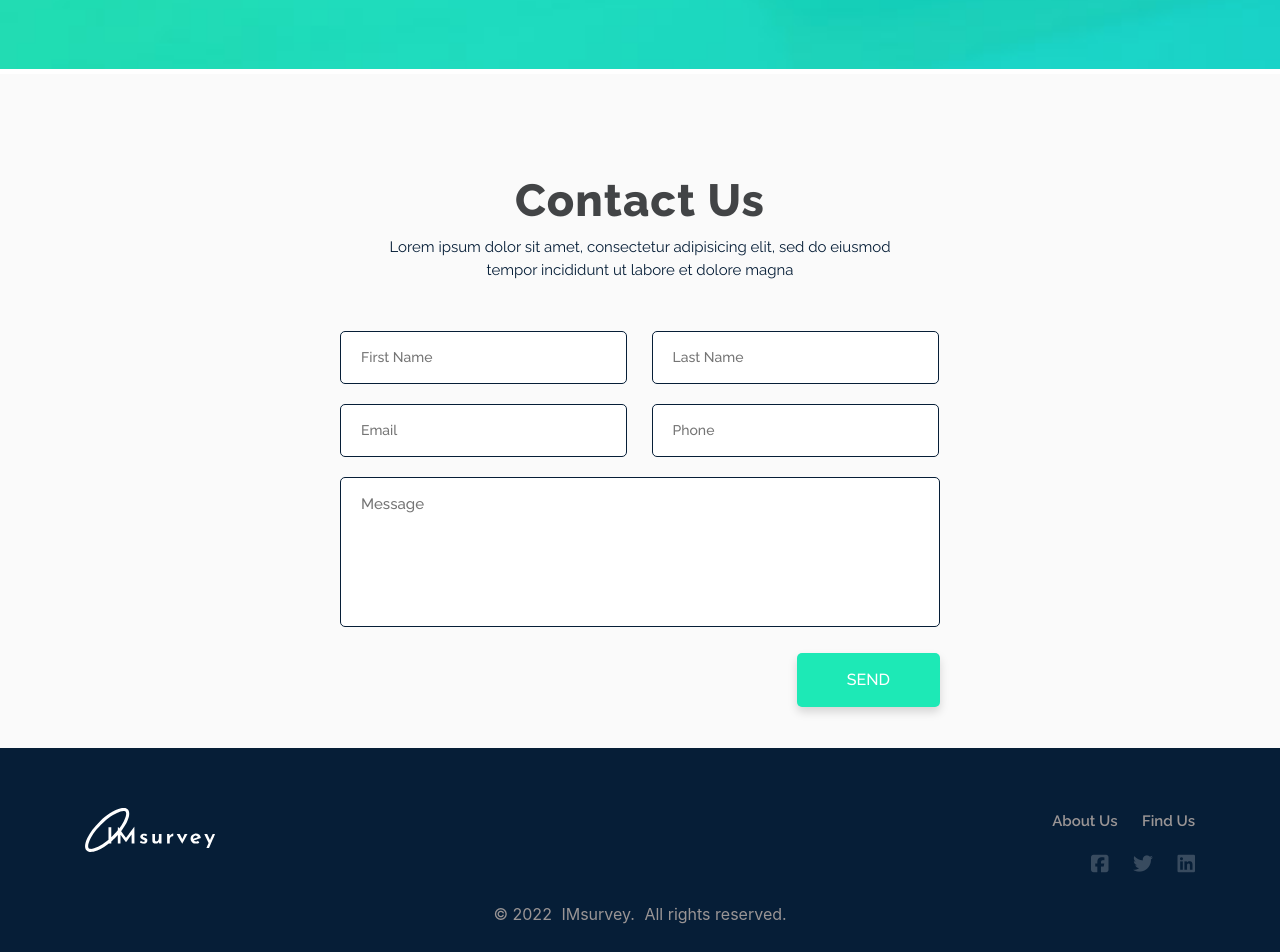
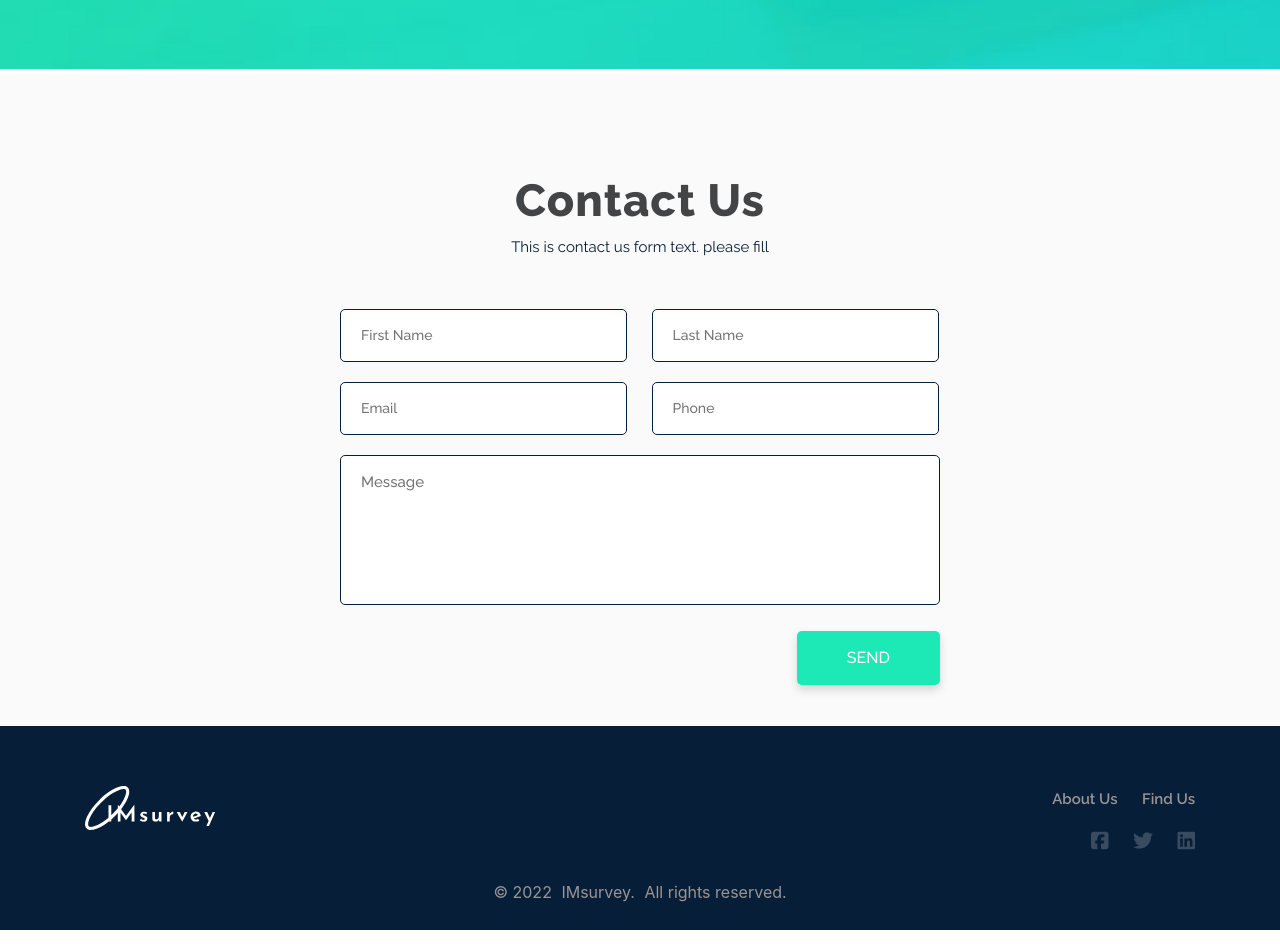
Before and after one commit to gbaghdasaryan94/cvwebim, a Flask app: page / in a window 1280 px wide. Shown: the part 2680-3632 px from the top of the page. After the commit the page ends 3610 px from the top, so only its background shows below. Run offline with Flask 2, Linux system fonts and the light colour scheme; some libraries are stand-ins or nearby versions.

Commit message:
chancged contact us text

```diff
--- a/IMSurvey/templates/index.html
+++ b/IMSurvey/templates/index.html
@@ -158,7 +158,7 @@
         <section class="contact_area" id="contact">
             <div class="text">
                 <h2>Contact Us</h2>
-                <p>Lorem ipsum dolor sit amet, consectetur adipisicing elit, sed do eiusmod tempor incididunt ut labore et dolore magna</p>
+                <p>This is contact us form text. please fill</p>
             </div>
             <div class="container">
                 <div class="row">
```
